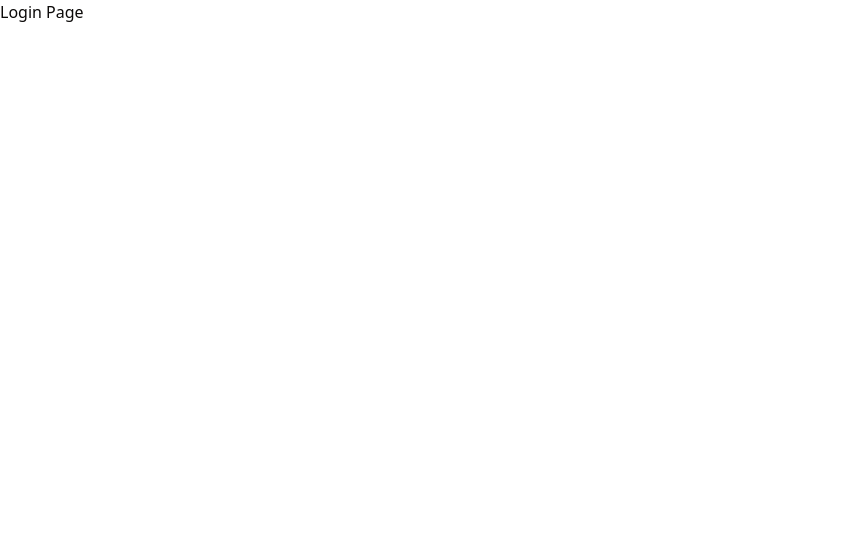
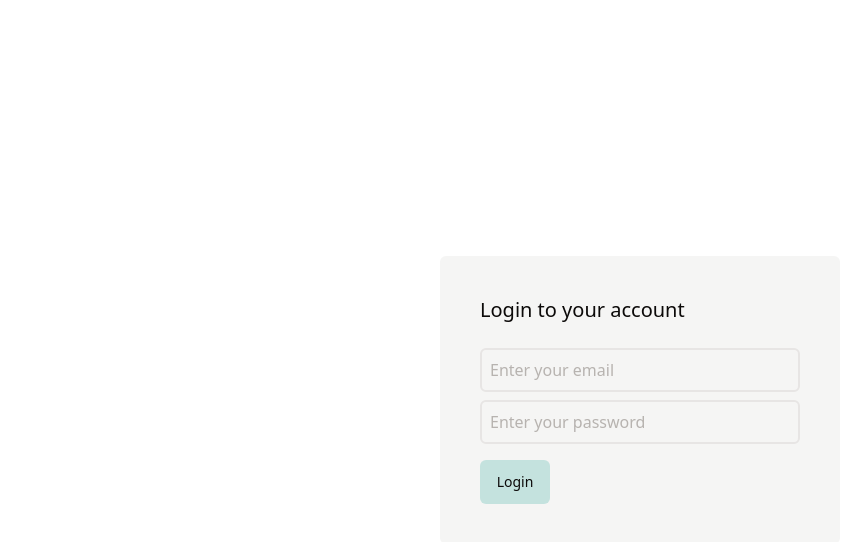
Before and after one commit to creationsbliss/next-board, a Next.js app: page /login in a window 1280 px wide. Shown: the top 542 px of the page, without its empty margins (0-862 px from the left). Built offline with nearby package versions, Linux system fonts and the light colour scheme.

Commit message:
Add login page

```diff
--- a/src/app/dashboard/users/add-user/page.jsx
+++ b/src/app/dashboard/users/add-user/page.jsx
@@ -34,9 +34,7 @@ const AddUserpage = () => (
           name="isAdmin"
           required
         >
-          <option selected value={false}>
-            Is Admin
-          </option>
+          <option value={false}>Is Admin</option>
           <option value={false}>No</option>
           <option value={true}>Yes</option>
         </select>
@@ -45,9 +43,7 @@ const AddUserpage = () => (
           name="isActive"
           required
         >
-          <option selected value={true}>
-            Is Active
-          </option>
+          <option value={true}>Is Active</option>
           <option value={true}>Yes</option>
           <option value={false}>No</option>
         </select>
--- a/src/app/login/page.jsx
+++ b/src/app/login/page.jsx
@@ -1,5 +1,27 @@
-const LoginPage = () => {
-  return <div>Login Page</div>;
-};
+const LoginPage = () => (
+  <div className="flex min-h-screen items-center justify-center">
+    <div className="flex w-[400px] flex-col rounded-sm bg-sidebar-accent p-10">
+      <h1 className="mb-6 text-xl">Login to your account</h1>
+      <form className="flex flex-col gap-2">
+        <input
+          className="rounded-sm border-2 border-sidebar-border bg-transparent p-2 text-muted-foreground outline-none"
+          placeholder="Enter your email"
+          type="text"
+        />
+        <input
+          className="rounded-sm border-2 border-sidebar-border bg-transparent p-2 text-muted-foreground outline-none"
+          placeholder="Enter your password"
+          type="password"
+        />
+        <button
+          className="mt-2 w-[70px] cursor-pointer rounded-sm bg-chart-2/20 p-3 text-sm hover:bg-chart-2/30"
+          type="submit"
+        >
+          Login
+        </button>
+      </form>
+    </div>
+  </div>
+);
 
 export default LoginPage;
```
